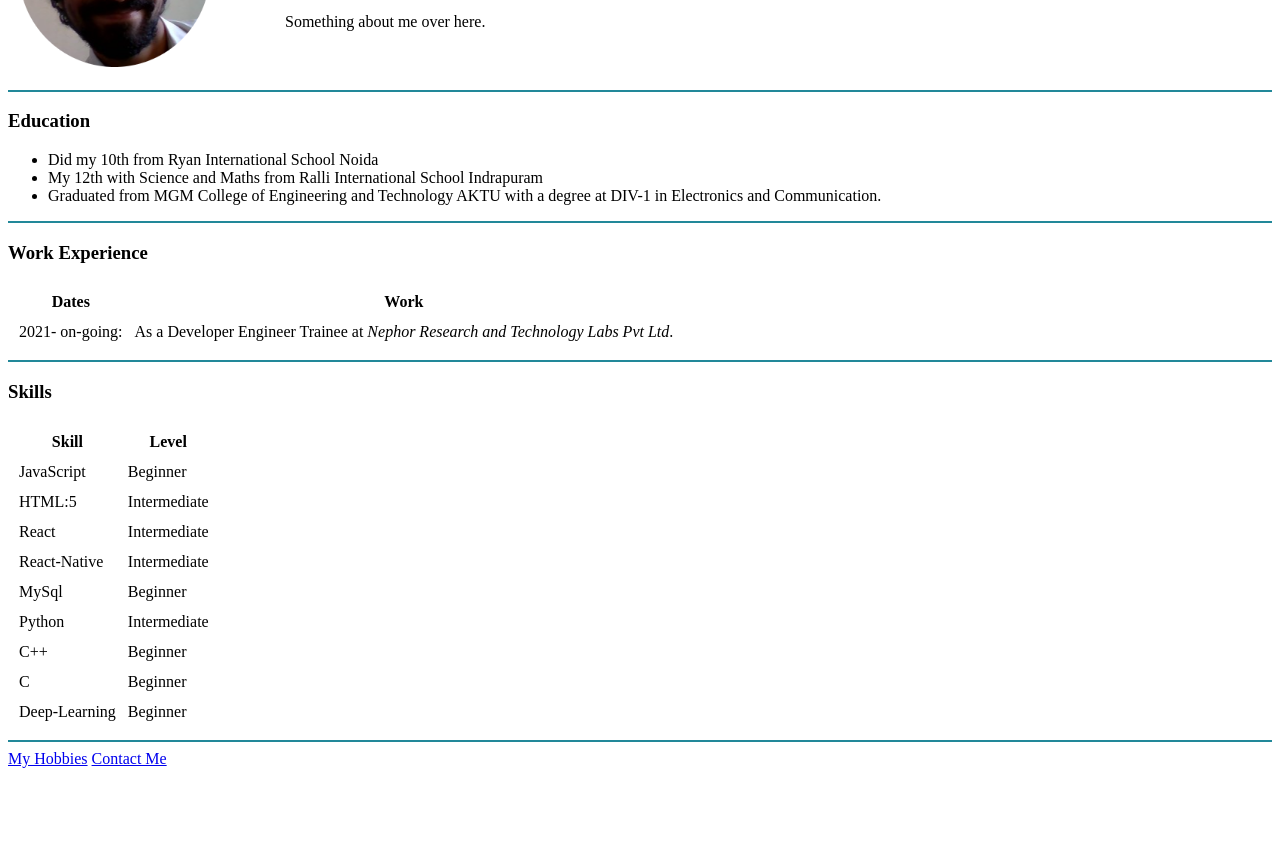
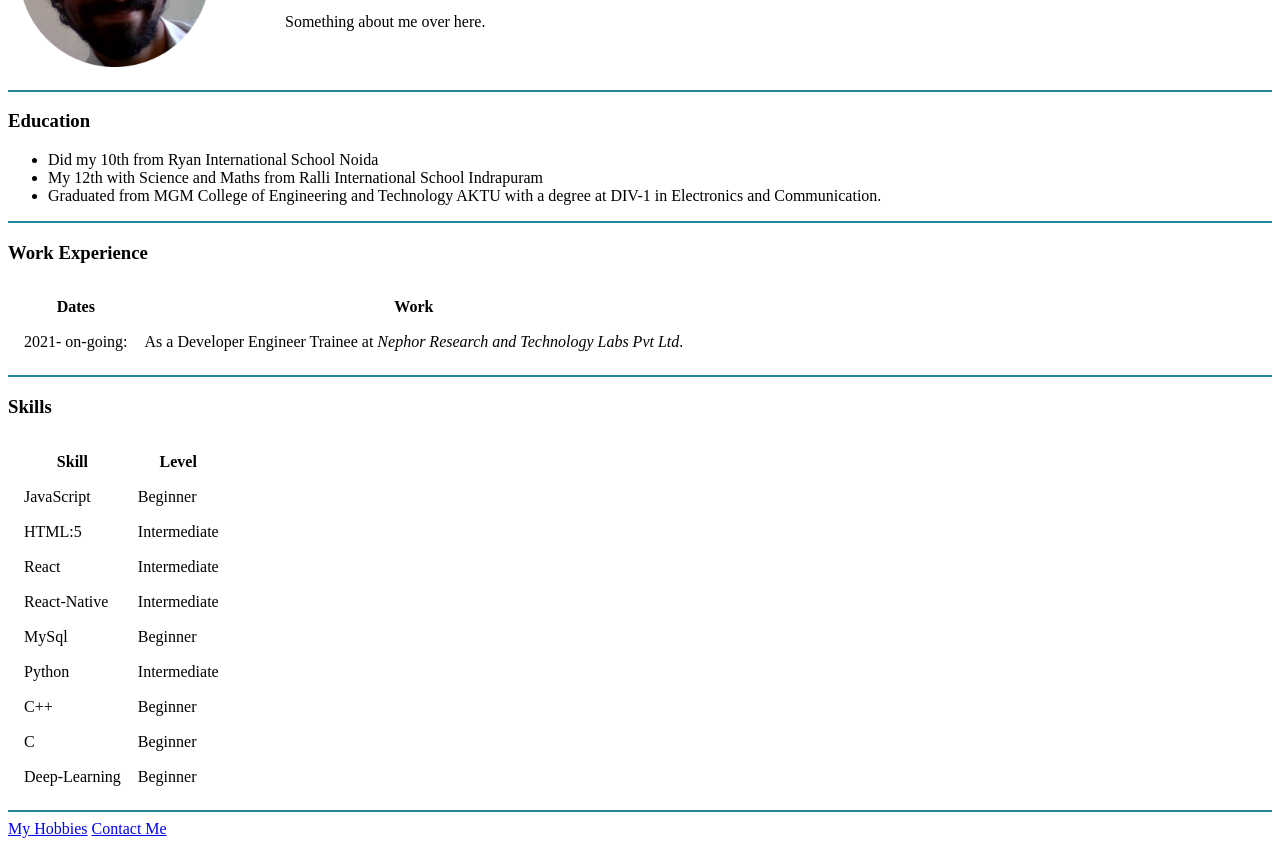
Before and after one commit to Vrikodhar/CV, a plain HTML site: page index.html in a window 1280 px wide. Shown: the part 143-989 px from the top of the page. Before the commit the page ends 919 px from the top, so only its background shows below. Drawn offline with Linux system fonts and the light colour scheme.

Commit message:
set cellspacing@Skill_and_Work Experience to 15

```diff
--- a/index.html
+++ b/index.html
@@ -33,7 +33,7 @@
     </ul>
     <hr color="#289" size="2">
     <h3>Work Experience</h3>
-    <table cellspacing='10'>
+    <table cellspacing='15'>
         <thead>
             <tr>
                 <th>Dates</th>
@@ -55,7 +55,7 @@
 
     <hr color="#289" size="2">
     <h3>Skills</h3>
-    <table cellspacing='10'>
+    <table cellspacing='15'>
         <thead>
             <tr>
                 <th>Skill</th>
```
